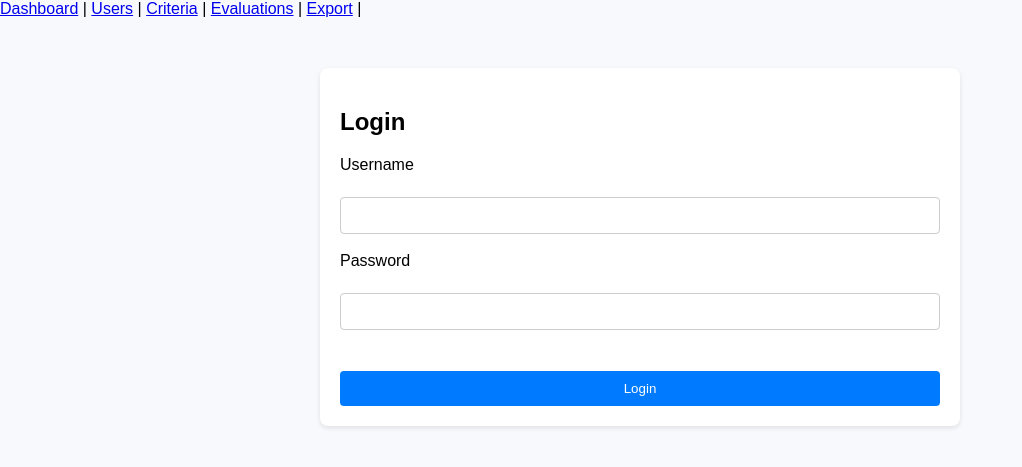
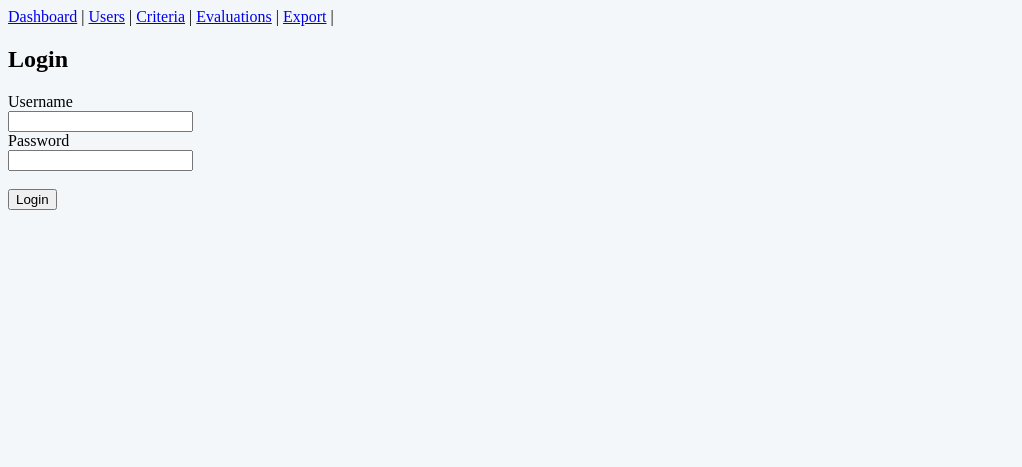
Before and after one commit to lecelechavarre/Performance-Evaluation, a Flask app: page / in a window 1280 px wide. Shown: the top 467 px of the page, without its empty margins (0-1022 px from the left). Run offline with Flask 3, Linux system fonts and the light colour scheme.

Commit message:
Update style.css

```diff
--- a/src/static/style.css
+++ b/src/static/style.css
@@ -1,43 +1 @@
-body {
-    font-family: Arial, sans-serif;
-    background: #f7f9fc;
-    margin: 0;
-    padding: 0;
-}
-
-.container {
-    max-width: 600px;
-    margin: 50px auto;
-    background: white;
-    padding: 20px;
-    border-radius: 8px;
-    box-shadow: 0 2px 5px rgba(0,0,0,0.1);
-}
-
-h1 {
-    color: #333;
-    text-align: center;
-}
-
-form {
-    display: flex;
-    flex-direction: column;
-}
-
-input, button {
-    padding: 10px;
-    margin-top: 5px;
-    border: 1px solid #ccc;
-    border-radius: 4px;
-}
-
-button {
-    background-color: #007bff;
-    color: white;
-    border: none;
-    cursor: pointer;
-}
-
-button:hover {
-    background-color: #0056b3;
-}
+body { background: #f4f7fa; } .card { border-radius: 0.6rem; }
```
